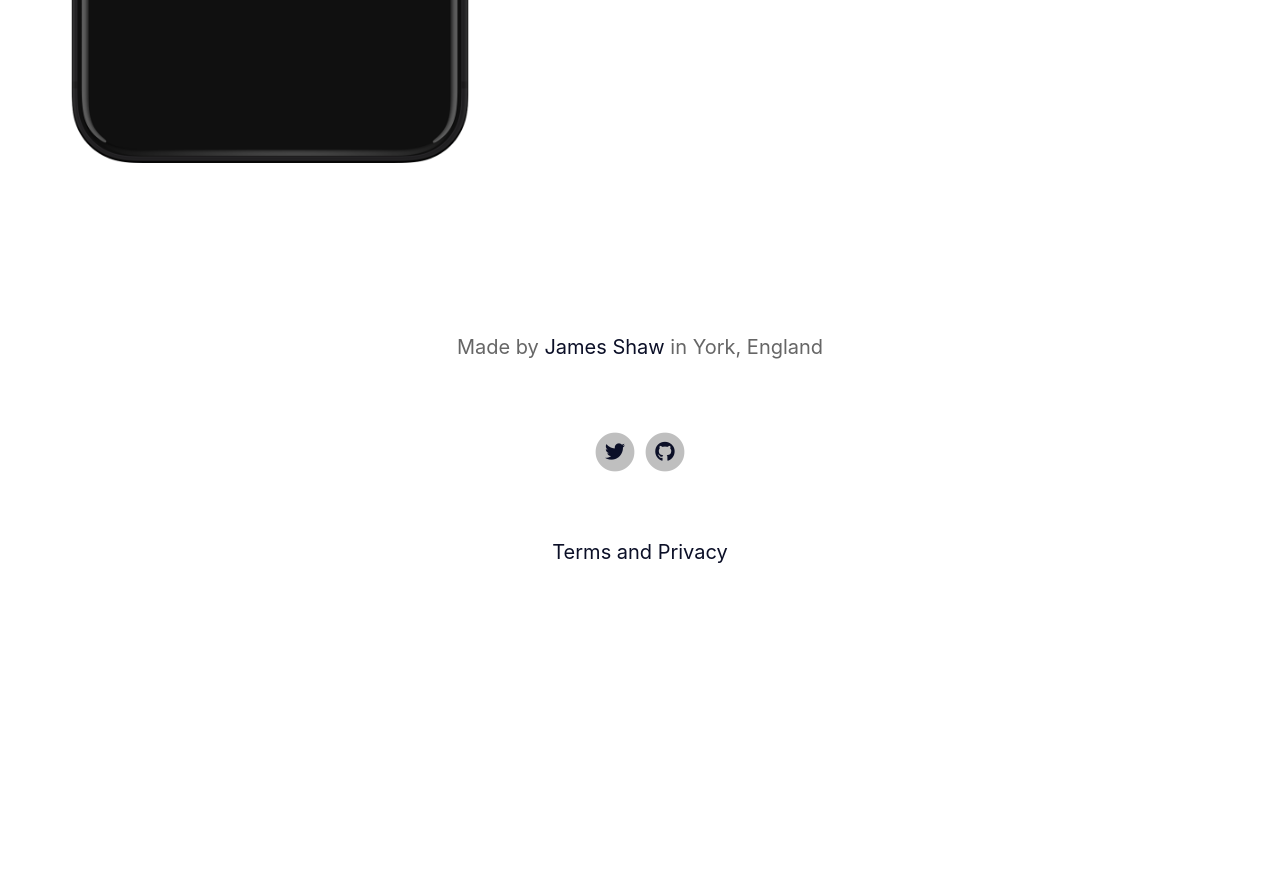
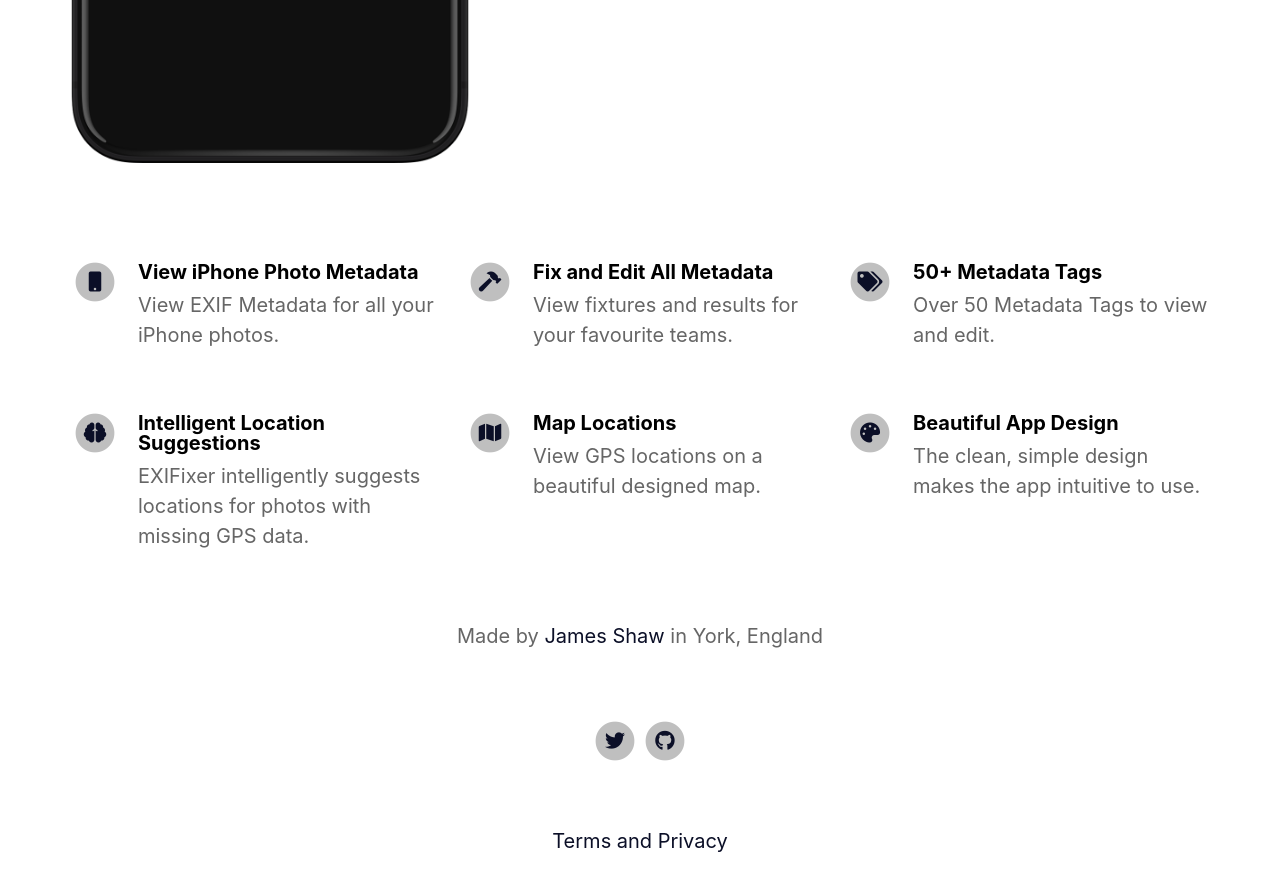
Before and after one commit to jsh8w/exifixer-landing, a Jekyll site: the page built from index.html, in a window 1280 px wide and 900 px high, scrolled down 822 px. Shown: the top 891 px of the window. Built offline with Jekyll 4.4.1, drawn with Linux system fonts in a browser that asks for light colours; nearby versions of some CDN libraries; before the commit the page ends 1454 px from its top, so only the background shows below that.

Commit message:
Updated feature list of website.

```diff
--- a/_config.yml
+++ b/_config.yml
@@ -32,31 +32,31 @@ youtube_username                          :
 
 
 # Feature List                            Edit, add or remove features to be presented.
-# features                                  :
-#
-#   - title                                 : Football iOS 14 Widget
-#     description                           : View football data right on your iPhone home screen.
-#     fontawesome_icon_name                 : futbol
-#
-#   - title                                 : League Standings
-#     description                           : View the league tables for your favourite leagues.
-#     fontawesome_icon_name                 : table
-#
-#   - title                                 : Fixtures and Results
-#     description                           : View fixtures and results for your favourite teams.
-#     fontawesome_icon_name                 : futbol
-#
-#   - title                                 : 12 Top Leagues
-#     description                           : Choose teams from 12 of the world's top leagues/competitions.
-#     fontawesome_icon_name                 : table
-#
-#   - title                                 : Beautiful iOS 14 Widget
-#     description                           : Designed for specifically for iOS 14 Devices and the Apple WidgetKit SDK.
-#     fontawesome_icon_name                 : mobile
-#
-#   - title                                 : Customisation
-#     description                           : Customise the style of widgets by selecting between 3 sizes and 3 themes.
-#     fontawesome_icon_name                 : palette
+features                                  :
+
+  - title                                 : View iPhone Photo Metadata
+    description                           : View EXIF Metadata for all your iPhone photos.
+    fontawesome_icon_name                 : mobile
+
+  - title                                 : Fix and Edit All Metadata
+    description                           : View fixtures and results for your favourite teams.
+    fontawesome_icon_name                 : hammer
+
+  - title                                 : 50+ Metadata Tags
+    description                           : Over 50 Metadata Tags to view and edit.
+    fontawesome_icon_name                 : tags
+
+  - title                                 : Intelligent Location Suggestions
+    description                           : EXIFixer intelligently suggests locations for photos with missing GPS data.
+    fontawesome_icon_name                 : brain
+
+  - title                                 : Map Locations
+    description                           : View GPS locations on a beautiful designed map.
+    fontawesome_icon_name                 : map
+
+  - title                                 : Beautiful App Design
+    description                           : The clean, simple design makes the app intuitive to use.
+    fontawesome_icon_name                 : palette
 
 
 
```
Also changed, not shown: 1 other file.
